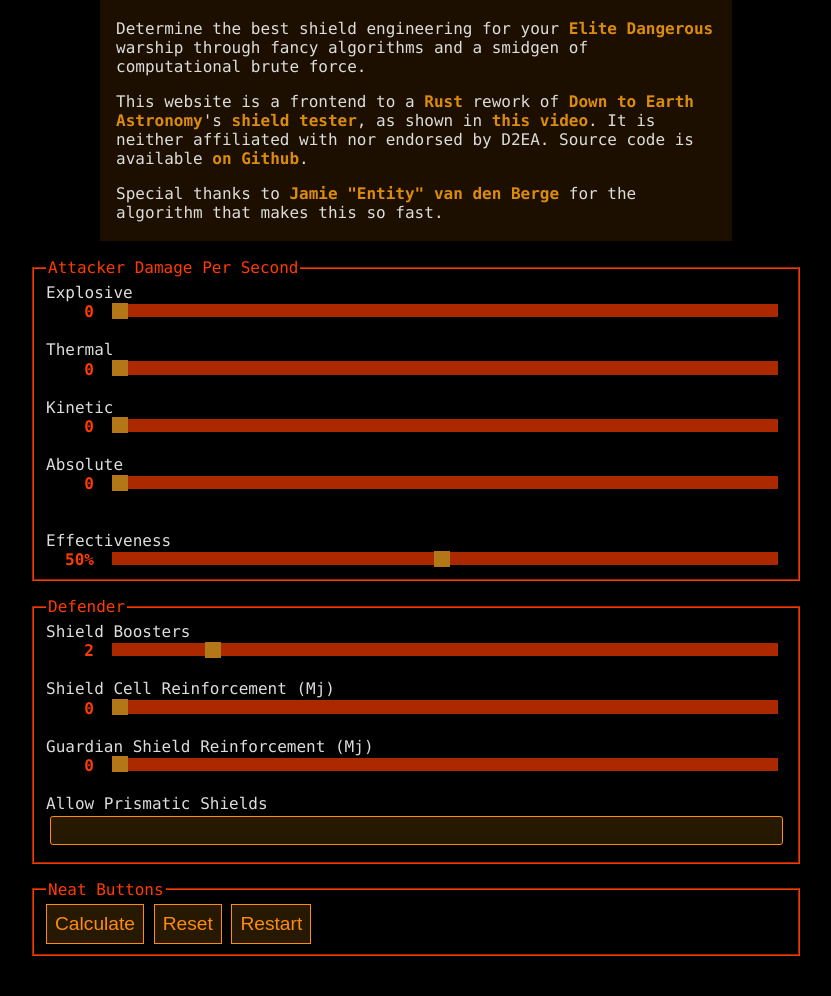
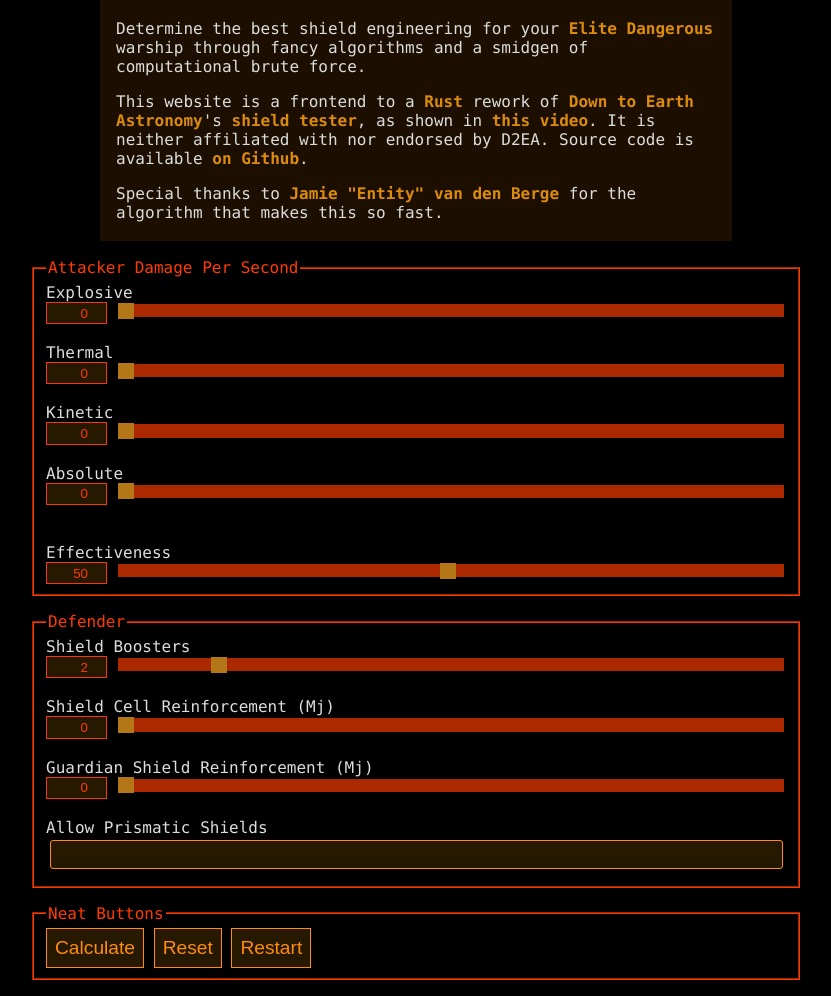
Before and after one commit to Freaky/elite_shield_tester, a PHP site: page / in a window 1280 px wide. Shown: the part 120-1116 px from the top of the page, without its empty margins (224-1055 px from the left). Before the commit the page ends 1076 px from the top, so only its background shows below. Run offline with PHP 8.4, Linux system fonts and the light colour scheme.

Commit message:
WWW: Add numeric inputs linked to ranges

```diff
--- a/www/index.php
+++ b/www/index.php
@@ -81,12 +81,26 @@ function try_calculate() {
   return $result;
 }
 
+function get_formint($name, $default = 0) {
+  if (isset($_GET[$name]) && is_numeric($_GET[$name])) {
+    return (int)$_GET[$name];
+  } else {
+    return $default;
+  }
+}
+
 function formint($name, $default = 0) {
-  if (isset($_GET[$name]) && is_numeric($_GET[$name])) {
-    echo (int)$_GET[$name];
-  } else {
-    echo $default;
-  }
+  echo get_formint($name, $default);
+}
+
+function num_input($name, $default, $min, $max) {
+  $val = get_formint($name, $default);
+  echo "<input type='range' name='$name' min='$min' value='$val' max='$max'>";
+}
+
+function num_input_num($name, $default, $min, $max) {
+  $val = get_formint($name, $default);
+  echo "<input type='number' name='$name' min='$min' value='$val' max='$max'>";
 }
 
 $about = empty($_GET);
@@ -162,6 +176,28 @@ $about = empty($_GET);
 
       legend {
         color: #ff3b00;;
+      }
+
+      input[type="number"] {
+        border: 1px solid rgb(245,59,0);
+        background-color: rgb(38, 25, 0);
+        color: rgb(255,59,0);
+        padding: 0.2em;
+        margin-right: 0.5em;
+        width: 4em;
+        text-align: right;
+      }
+
+      input[type="number"] {
+        -moz-appearance: textfield;
+      }
+      input[type="number"]:hover,
+      input[type="number"]:focus {
+        -moz-appearance: number-input;
+      }
+
+      input[type="number"] + input[type="range"] {
+        float: right;
       }
 
       input[type="range"] {
@@ -290,13 +326,19 @@ $about = empty($_GET);
         var ranges = document.querySelectorAll("input[type='range']");
 
         ranges.forEach(function(item, i) {
-          var el = document.createElement("span");
-          el.innerHTML = item.value;
+          var el = document.createElement("input");
+          el.setAttribute("type", "number");
+          el.value = item.value;
+          el.addEventListener("input", function() {
+            if (item.value != el.value) {
+              item.value = el.value;
+            }
+          });
           item.addEventListener("input", function() {
-            el.innerHTML = item.value;
+            el.value = item.value;
           });
           form.addEventListener("reset", function() {
-            setTimeout(function() { el.innerHTML = item.value; }, 1);
+            setTimeout(function() { el.value = item.value; }, 1);
           });
           item.parentNode.insertBefore(el, item);
         });
@@ -336,16 +378,16 @@ $about = empty($_GET);
       <form id="Testform" action="<?php echo OWN_URL ?>" method="get">
         <fieldset><legend>Attacker Damage Per Second</legend>
           <label>Explosive<br>
-            <input type="range" name="dps_explosive" min="0" value="<?php formint('dps_explosive') ?>" max="200">
+            <?php num_input("dps_explosive", 0, 0, 200) ?>
           </label><br>
           <label>Thermal<br>
-            <input type="range" name="dps_thermal" min="0" value="<?php formint('dps_thermal') ?>" max="200">
+            <?php num_input("dps_thermal", 0, 0, 200) ?>
           </label><br>
           <label>Kinetic<br>
-            <input type="range" name="dps_kinetic" min="0" value="<?php formint('dps_kinetic') ?>" max="200">
+            <?php num_input("dps_kinetic", 0, 0, 200) ?>
           </label><br>
           <label>Absolute<br>
-            <input type="range" name="dps_absolute" min="0" value="<?php formint('dps_absolute') ?>" max="200">
+            <?php num_input("dps_absolute", 0, 0, 200) ?>
           </label><br><br>
           <label class="effectiveness">Effectiveness<br>
             <input type="range" name="effectiveness" min="1" value="<?php formint('effectiveness', 50) ?>" max="100">
@@ -358,11 +400,11 @@ $about = empty($_GET);
           </label><br>
 
           <label>Shield Cell Reinforcement (Mj)<br>
-            <input type="range" name="shield_cell_mj" min="0" value="<?php formint('shield_cell_mj') ?>" max="10000">
+            <?php num_input("shield_cell_mj", 0, 0, 10000) ?>
           </label><br>
 
           <label>Guardian Shield Reinforcement (Mj)<br>
-            <input type="range" name="reinforced_mj" min="0" value="<?php formint('reinforced_mj') ?>" max="2000">
+            <?php num_input("reinforced_mj", 0, 0, 2000) ?>
           </label><br>
 
           <label for="prismatics">Allow Prismatic Shields</label>
```
